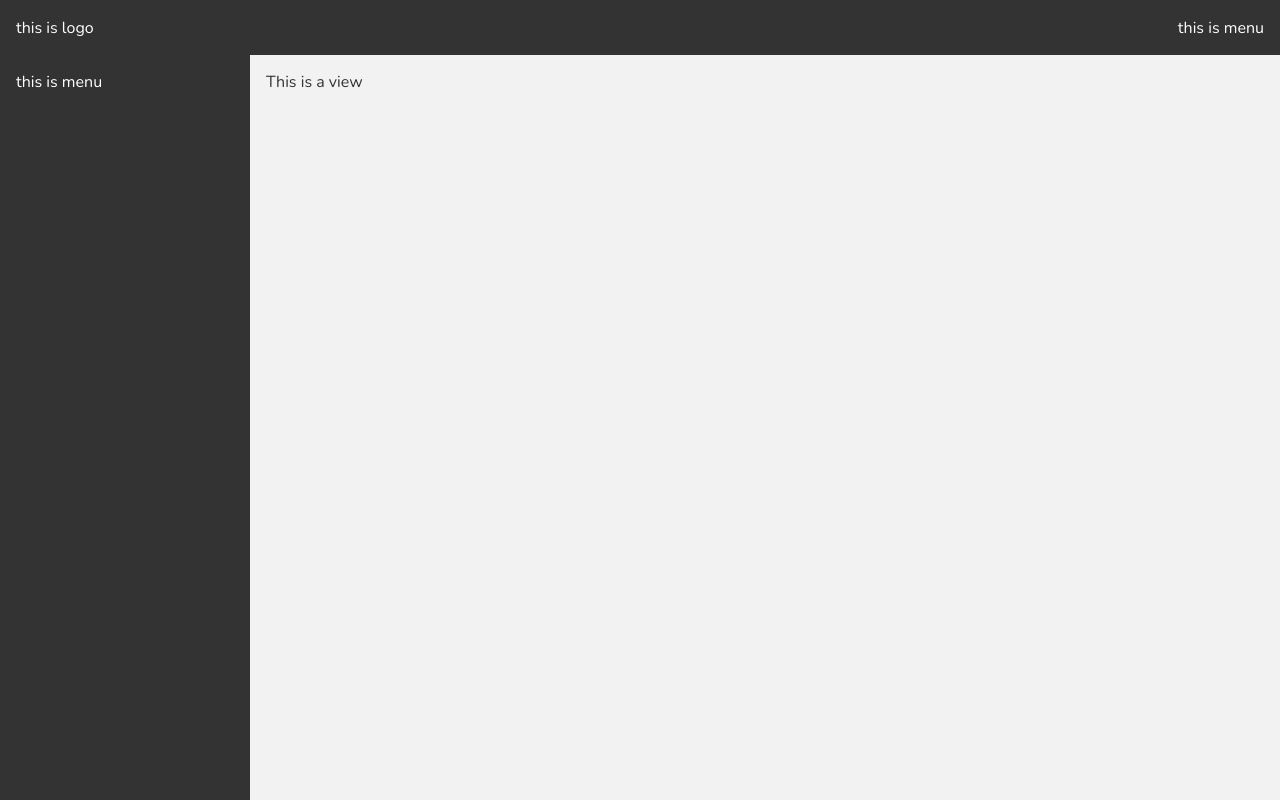
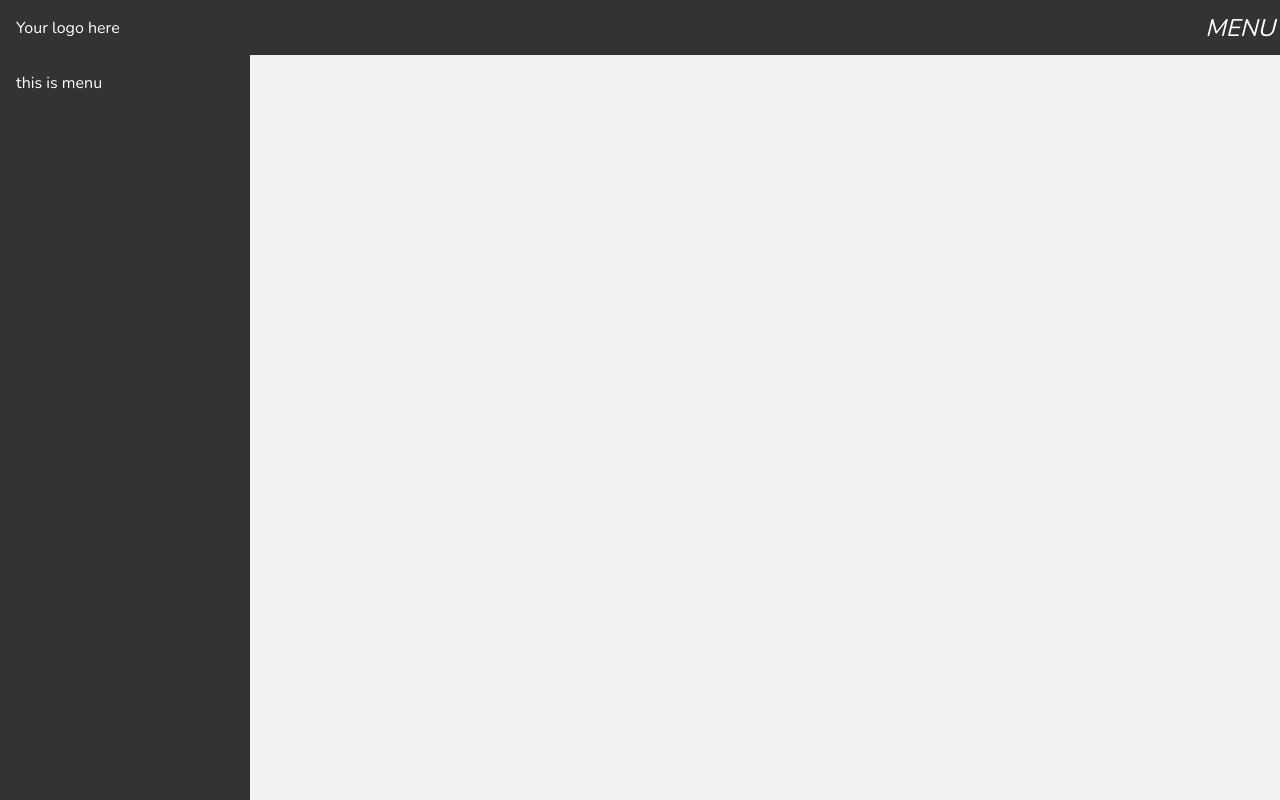
Before and after one commit to naycont/vue3-poc, a Vue app: page / in a window 1280 px wide. Built offline with nearby package versions, Linux system fonts and the light colour scheme.

Commit message:
adding vuetify

```diff
--- a/src/App.vue
+++ b/src/App.vue
@@ -19,7 +19,6 @@ import NavBar from './components/navBar/NavBar.vue'
 </template>
 
 
-
 <style scoped lang="scss">
    .main-app {
       height: 100%;
--- a/src/components/navBar/NavBar.vue
+++ b/src/components/navBar/NavBar.vue
@@ -1,10 +1,13 @@
 <template>
     <div class="navbar">
         <div class="navbar__logo">
-            this is logo
+            Your logo here
         </div>
         <div class="navbar__menu">
-            this is menu
+            <v-btn
+                variant="text"
+                icon="menu"
+            ></v-btn>
         </div>
     </div>
 </template>
--- a/src/main.js
+++ b/src/main.js
@@ -6,9 +6,30 @@ import { createPinia } from 'pinia'
 import App from './App.vue'
 import router from './router'
 
-const app = createApp(App)
+// Vuetify
+import 'vuetify/styles'
+import { createVuetify } from 'vuetify'
+import { aliases, md } from 'vuetify/iconsets/md'
+import * as components from 'vuetify/components'
+import * as directives from 'vuetify/directives'
 
-app.use(createPinia())
+const vuetify = createVuetify({
+  components,
+  directives,
+  icons: {
+    defaultSet: 'md',
+    aliases,
+    sets: {
+      md
+    },
+  }
+})
+
+
+const app = createApp(App).use(vuetify)
+const pinia = createPinia()
+
+app.use(pinia);
 app.use(router)
 
 app.mount('#app')
--- a/src/views/HomeView.vue
+++ b/src/views/HomeView.vue
@@ -1,3 +1,3 @@
 <template>
-    This is a view
+
 </template>
```
